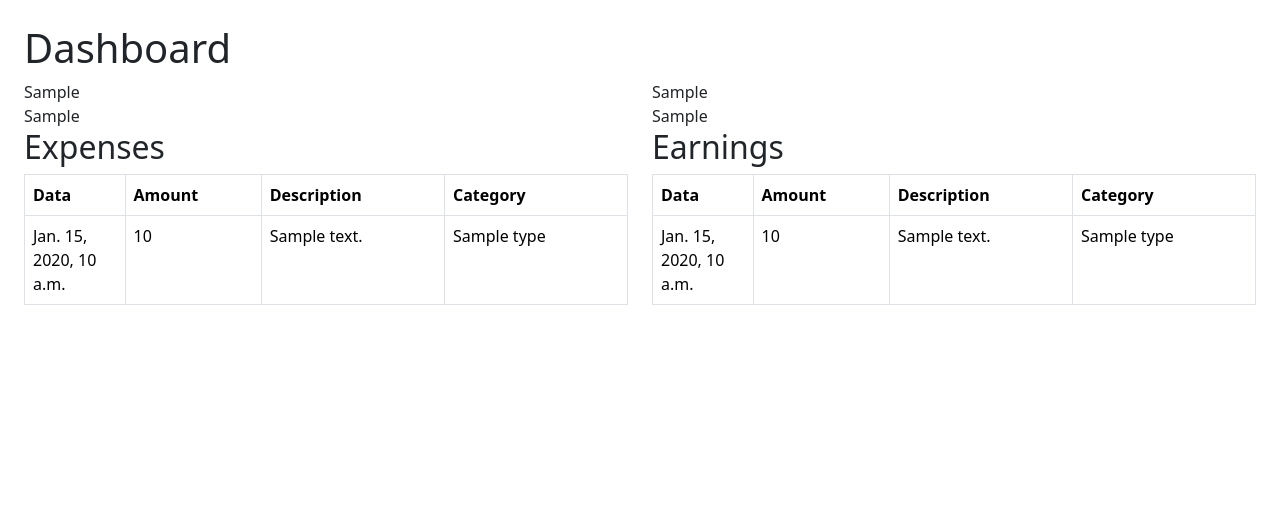
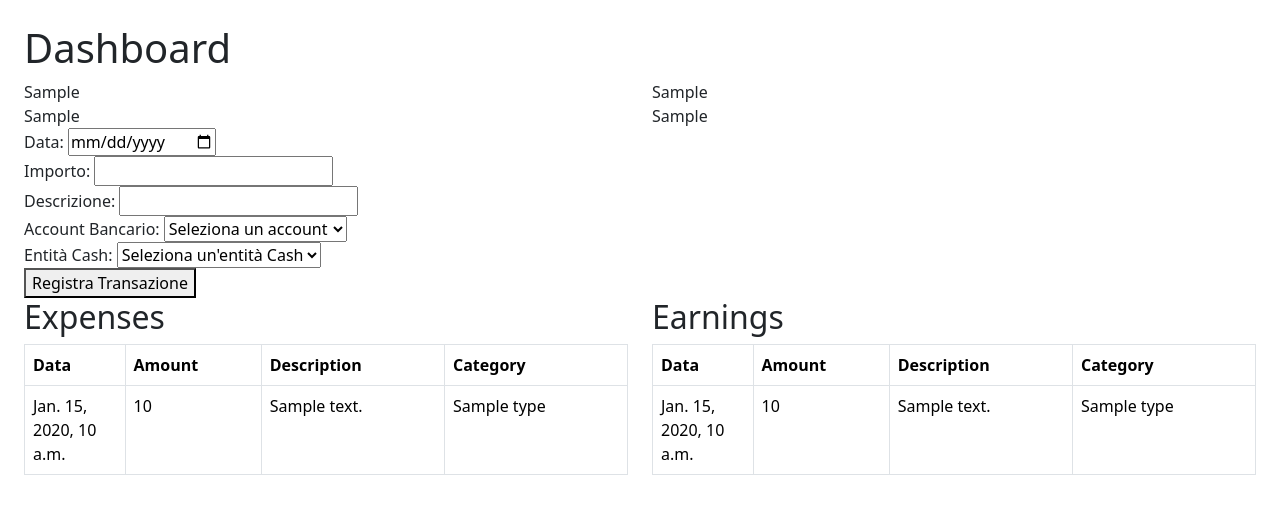
Before and after one commit to leoBitto/transactions, a Django app: template templates/transactions/Transactions.html in a window 1280 px wide. Shown: the top 514 px of the page. Run offline with Django 3.2, Linux system fonts and the light colour scheme; the template is opened without the code that fills it: most values are stand-ins (such as "Sample title", 1, 10 or a date in 2020); some libraries are stand-ins or nearby versions.

Commit message:
added classes and modified views

```diff
--- a/templates/transactions/Transactions.html
+++ b/templates/transactions/Transactions.html
@@ -31,6 +31,39 @@
         {{ fig_line_expenditure | safe }}
     </div>
   </div>
+
+
+  <form method="post" action="{% url 'registrazione_transazione' %}">
+      {% csrf_token %}
+      <label for="date">Data:</label>
+      <input type="date" name="date" required><br>
+
+      <label for="amount">Importo:</label>
+      <input type="number" step="0.01" name="amount" required><br>
+
+      <label for="description">Descrizione:</label>
+      <input type="text" name="description" required><br>
+
+      <!-- Seleziona l'account bancario associato -->
+      <label for="bank_account">Account Bancario:</label>
+      <select name="bank_account">
+          <option value="" selected disabled>Seleziona un account</option>
+          {% for bank_account in bank_accounts %}
+              <option value="{{ bank_account.id }}">{{ bank_account.bank_name }}</option>
+          {% endfor %}
+      </select><br>
+
+      <!-- Seleziona l'entità dei soldi contanti associata -->
+      <label for="cash">Entità Cash:</label>
+      <select name="cash">
+          <option value="" selected disabled>Seleziona un'entità Cash</option>
+          {% for cash_entity in cash_entities %}
+              <option value="{{ cash_entity.id }}">{{ cash_entity.amount }}</option>
+          {% endfor %}
+      </select><br>
+
+      <button type="submit">Registra Transazione</button>
+  </form>
 
 
   <div class="row">
--- a/urls.py
+++ b/urls.py
@@ -23,6 +23,7 @@ app_name = 'transactions'
 urlpatterns = [
     path('', views.base, name='base'),
     path('summary/', views.financial_summary, name='summary'),
+    path('transazione/', views.transaction_registration, name='transaction_registration'),
     #add the next two on main url file
     #path('login/', auth_views.LoginView.as_view(), name='login'),
     #path('logout/', auth_views.LogoutView.as_view(), name='logout'),
```
Also changed, not shown: forms.py (added, +7 -0 lines), models.py (+58 -3 lines), views.py (+13 -1 lines), migrations/0003_asset_bankaccount_cash_cashflow_liability_and_more.py (added).
